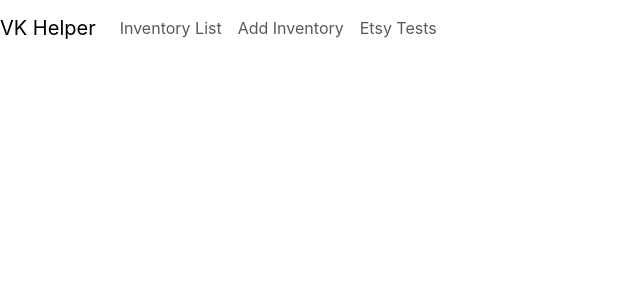
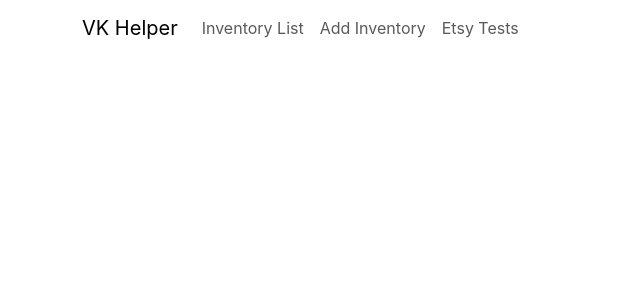
Before and after one commit to justrhoto/velvet-kumo-frontend, a React (Create React App) app: page / in a window 1280 px wide. Shown: the top 300 px of the page, without its empty margins (0-640 px from the left). Built offline with nearby package versions, Linux system fonts and the light colour scheme.

Commit message:
Use react-bootstrap Container

```diff
--- a/src/App.js
+++ b/src/App.js
@@ -1,21 +1,22 @@
 import './App.css';
 import { BrowserRouter as Router, Routes, Route } from 'react-router-dom';
+import { Container } from 'react-bootstrap';
+
+import EtsyNavBar from './EtsyNavBar';
 import InventoryList from './InventoryList';
 import InventoryForm from './InventoryForm';
-
-import EtsyNavBar from './EtsyNavBar';
 
 function App() {
   return (
     <Router>
-      <div className="App">
+      <Container className="App">
         <EtsyNavBar />
 
         <Routes>
           <Route path="/list" element={<InventoryList />} />
           <Route path="/add" element={<InventoryForm />} />
         </Routes>
-      </div>
+      </Container>
     </Router>
   );
 }
```
